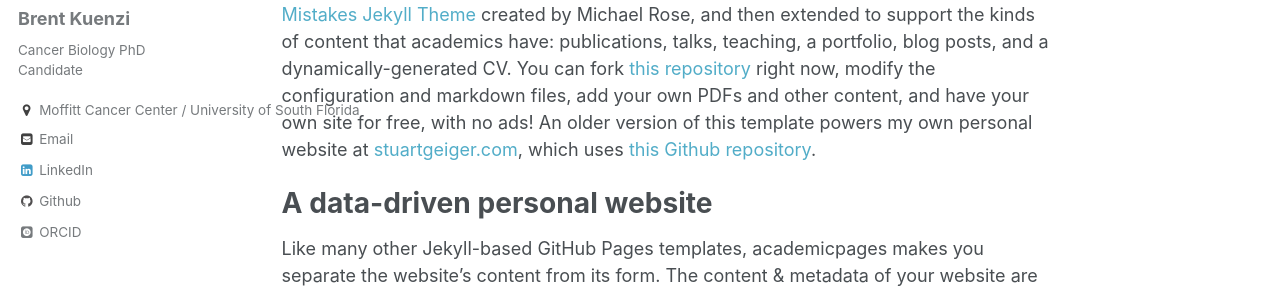
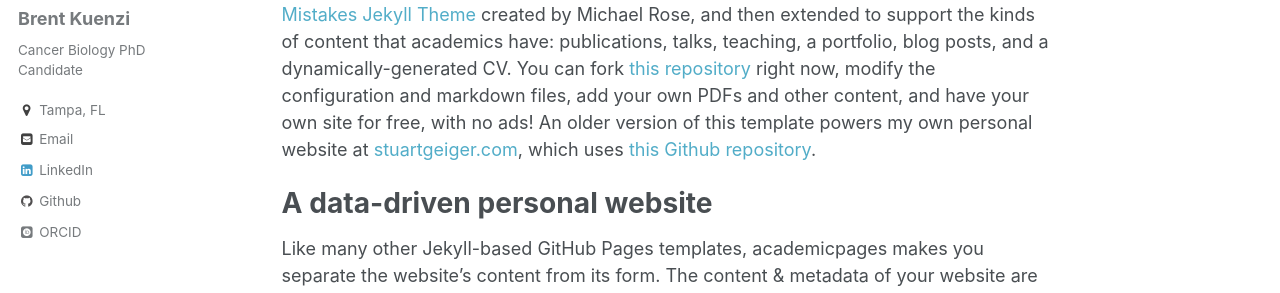
Before and after one commit to brentkuenzi/brentkuenzi.github.io, a Jekyll site: the page built from _pages/about.md, in a window 1280 px wide. Shown: the part 295-588 px from the top of the page. Built offline with Jekyll 4.4.1, drawn with Linux system fonts in a browser that asks for light colours; some web fonts are replaced.

Commit message:
Template

```diff
--- a/_config.yml
+++ b/_config.yml
@@ -81,7 +81,7 @@ author:
   name             : "Brent Kuenzi"
   avatar           : "profile.png"
   bio              : "Cancer Biology PhD Candidate"
-  location         : "Moffitt Cancer Center / University of South Florida"
+  location         : "Tampa, FL"
   employer         :
   googlescholar    :
   email            : "brentkuenzi@gmail.com"
@@ -97,7 +97,7 @@ author:
   keybase          :
   instagram        :
   lastfm           :
-  linkedin         : "https://www.linkedin.com/in/brent-kuenzi-57a0893a/"
+  linkedin         : "brent-kuenzi-57a0893a"
   orcid            : "http://orcid.org/0000-0002-6771-0432"
   pinterest        :
   soundcloud       :
```
